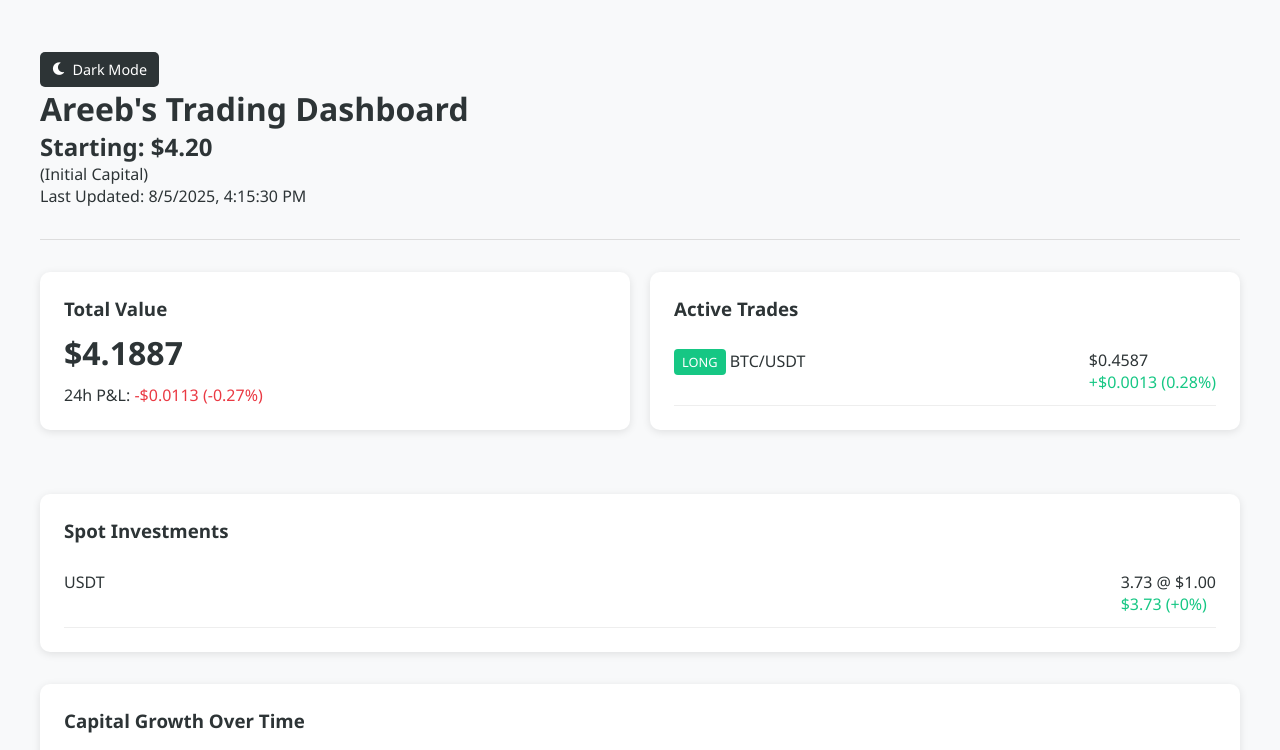
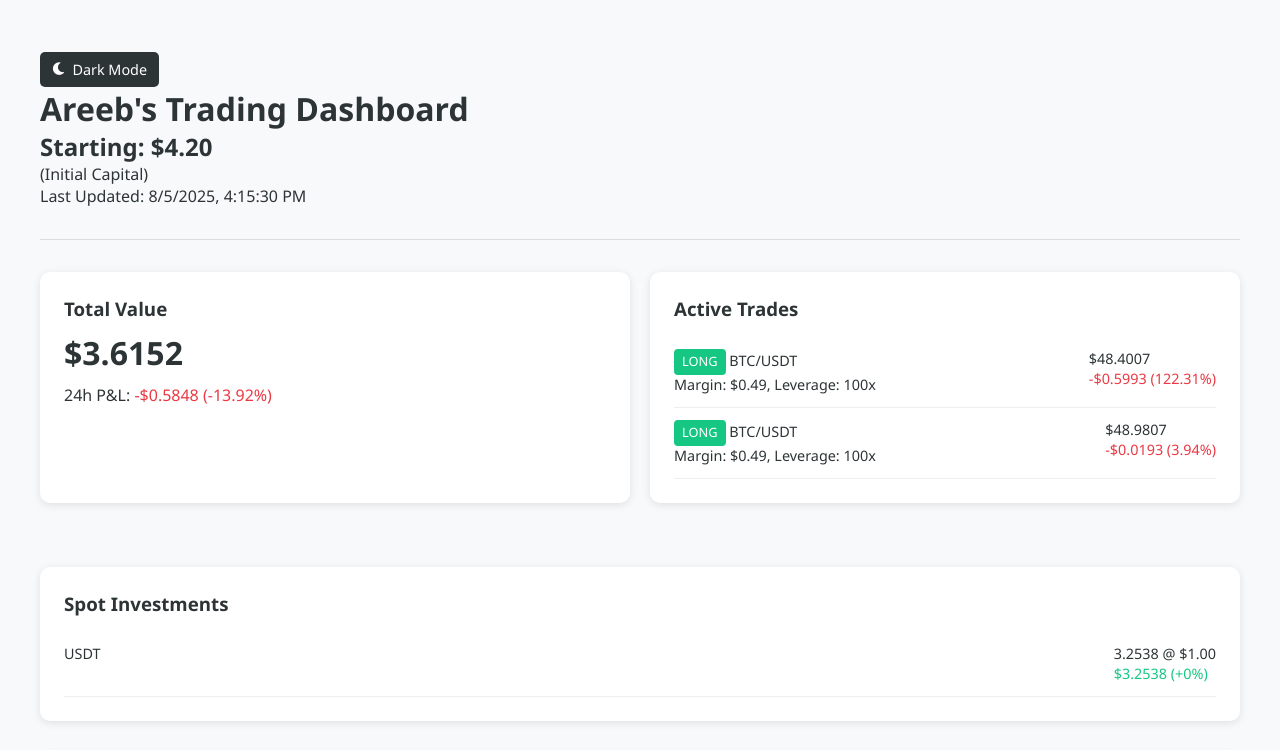
Before and after one commit to Areeb-Ali/Personal-Portfolio-Markets, a plain HTML site: page index.html in a window 1280 px wide. Shown: the top 750 px of the page. Drawn offline with nearby package versions, Linux system fonts and the light colour scheme.

Commit message:
Added leverge option

```diff
--- a/script.js
+++ b/script.js
@@ -7,20 +7,23 @@ const data = {
         {
             pair: "BTC/USDT",
             direction: "long",
-            entryPrice: 114415.4,   // Your entry price
-            quantity: 0.000003998,      // Quantity of coins
-            currentPrice: 114740.9 // Current market price
+            entryPrice: 114415.4,
+            leverage: 100,
+            marginUsed: 0.49, // or calculate from quantity
+            currentPrice: 113016
         },
-        // {
-        //     pair: "ETH/USDT",
-        //     direction: "short",
-        //     entryPrice: 2500,
-        //     quantity: 10,
-        //     currentPrice: 2455
-        // }
-    ],
+        {
+            pair: "BTC/USDT",
+            direction: "long",
+            entryPrice: 113060.6,
+            leverage: 100,
+            marginUsed: 0.49,
+            currentPrice: 113016
+        }
+    ]
+    ,
     spotInvestments: [
-        { asset: "USDT", quantity: 3.73, entryPrice: 1, currentPrice: 1 },
+        { asset: "USDT", quantity: 3.2538, entryPrice: 1, currentPrice: 1 },
         // { asset: "TIA", quantity: 0.61, entryPrice: 3.2, currentPrice: 3.595 },
         // { asset: "AVAX", quantity: 0.05, entryPrice: 26.977, currentPrice: 25.344},
         // { asset: "BKN", quantity: 11.66, entryPrice: 0.25707, currentPrice: 0.23342 },
@@ -39,6 +42,20 @@ const formatMoney = (amount) => {
     }).format(amount);
 };
 
+const calculatePnlFromMargin = (entry, current, margin, leverage, isShort = false) => {
+    const quantity = (margin * leverage) / entry;
+    const priceDiff = isShort ? entry - current : current - entry;
+    const pnlAmount = priceDiff * quantity;
+    const pnlPercent = ((priceDiff / entry) * leverage * 100).toFixed(2);
+
+    return {
+        amount: pnlAmount,
+        percent: Math.abs(pnlPercent),
+        isProfit: pnlAmount >= 0
+    };
+};
+
+
 const calculatePnl = (entry, current, quantity, isShort = false) => {
     const priceDiff = isShort ? entry - current : current - entry;
     const pnlAmount = priceDiff * quantity;
@@ -56,15 +73,22 @@ const calculateTotalValue = () => {
     const totalSpot = data.spotInvestments.reduce((acc, item) =>
         acc + (item.quantity * item.currentPrice), 0);
 
-    // Calculate total trade value (including P&L)
+    // Calculate margin + PnL only (NOT full leveraged position)
     const totalTrades = data.activeTrades.reduce((acc, trade) => {
-        const pnl = calculatePnl(trade.entryPrice, trade.currentPrice,
-            trade.quantity, trade.direction === 'short');
-        return acc + (trade.quantity * trade.currentPrice);
+        const pnl = calculatePnlFromMargin(
+            trade.entryPrice,
+            trade.currentPrice,
+            trade.marginUsed,
+            trade.leverage,
+            trade.direction === 'short'
+        );
+        return acc + trade.marginUsed + pnl.amount;
     }, 0);
 
     return totalSpot + totalTrades;
 };
+
+
 
 const updateTotals = () => {
     const totalValue = calculateTotalValue();
@@ -80,17 +104,24 @@ const updateTotals = () => {
 
 const renderTrades = () => {
     const tradesHTML = data.activeTrades.map(trade => {
-        const pnl = calculatePnl(trade.entryPrice, trade.currentPrice,
-            trade.quantity, trade.direction === 'short');
-        const currentValue = trade.quantity * trade.currentPrice;
+        const pnl = calculatePnlFromMargin(
+            trade.entryPrice,
+            trade.currentPrice,
+            trade.marginUsed,
+            trade.leverage,
+            trade.direction === 'short'
+        );
+
+        const quantity = (trade.marginUsed * trade.leverage) / trade.entryPrice;
+        const currentValue = quantity * trade.currentPrice;
 
         return `
             <div class="trade-item">
                 <div>
                     <span class="trade-direction ${trade.direction}">
                         ${trade.direction.toUpperCase()}
-                            </span>
-                            ${trade.pair}
+                    </span> ${trade.pair}<br>
+                    Margin: $${trade.marginUsed}, Leverage: ${trade.leverage}x
                 </div>
                 <div>
                     <div>${formatMoney(currentValue)}</div>
@@ -101,8 +132,10 @@ const renderTrades = () => {
             </div>
         `;
     }).join('');
+
     document.getElementById('activeTrades').innerHTML = tradesHTML;
 };
+
 
 const renderSpotInvestments = () => {
     const spotHTML = data.spotInvestments.map(asset => {
@@ -135,7 +168,7 @@ renderSpotInvestments();
 const capitalData = [
     { date: "2025-08-03", capital: 4.2 },
     { date: "2025-08-04", capital: 4.1 },
-    { date: "2025-08-05", capital: 4.19 },
+    { date: "2025-08-05", capital: 3.6 },
     // { date: "2025-02-08", capital: 28.7 },
     // { date: "2025-02-09", capital: 28.7 },
     // { date: "2025-02-10", capital: 29.1 },
@@ -272,7 +305,7 @@ toggleBtn.addEventListener('click', () => {
 
 const tradeHistory = [
     {
-        date: "2025-08-01",
+        date: "2025-08-04",
         pair: "BTC/USDT",
         direction: "long",
         entryPrice: 113000,
@@ -281,10 +314,10 @@ const tradeHistory = [
         twitterLink: "https://x.com/areebithink/status/1952310045871648955"
     },
     // {
-    //     date: "2025-07-30",
-    //     pair: "ETH/USDT",
-    //     direction: "short",
-    //     entryPrice: 3000,
+    //     date: "2025-08-05",
+    //     pair: "BTC/USDT",
+    //     direction: "long",
+    //     entryPrice: 113060.6,
     //     exitPrice: 2900,
     //     result: "+3.33%",
     //     twitterLink: "https://x.com/areebithink/status/1952310045871648955"
--- a/style.css
+++ b/style.css
@@ -176,3 +176,8 @@ body.dark .apexcharts-tooltip {
         align-items: flex-start;
     }
 }
+
+.trade-item div {
+    font-size: 0.9rem;
+    line-height: 1.4;
+}
```
Lines whose indentation alone changed are shown as unchanged.
